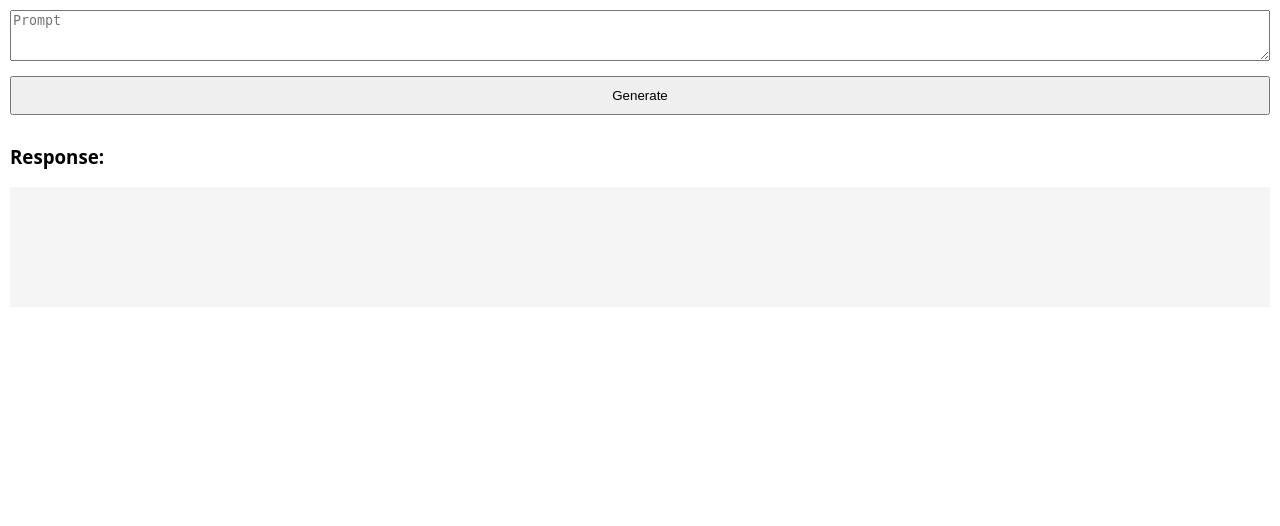
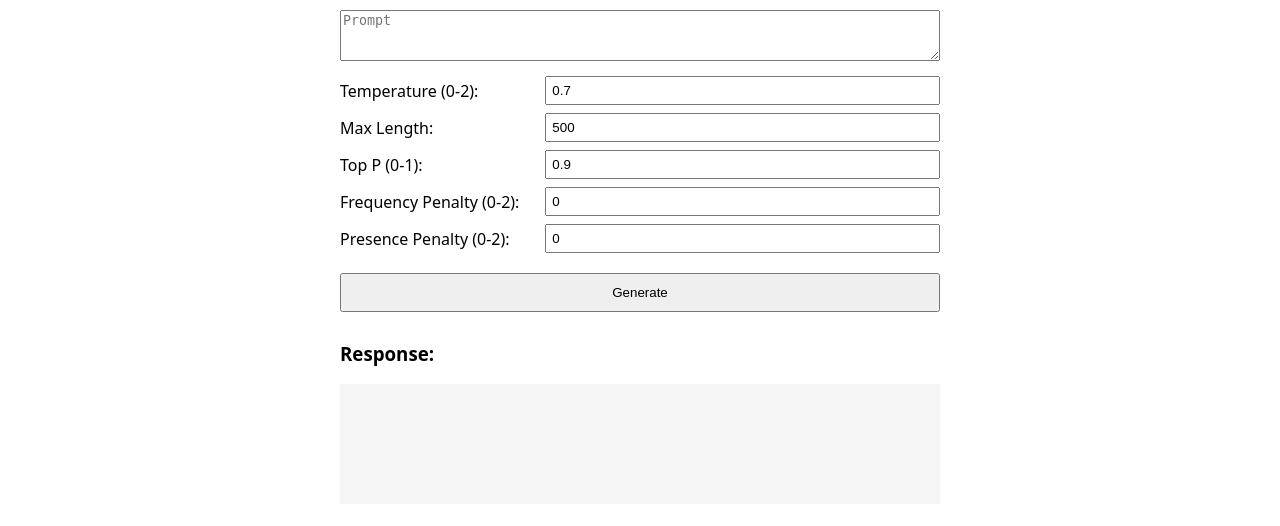
Before and after one commit to constantinbender51-cmyk/deepseek-base, a Flask app: page / in a window 1280 px wide. Shown: the top 526 px of the page. Run offline with Flask 3, Linux system fonts and the light colour scheme.

Commit message:
Update index.html

```diff
--- a/templates/index.html
+++ b/templates/index.html
@@ -4,15 +4,35 @@
     <title>DeepSeek</title>
     <meta name="viewport" content="width=device-width, initial-scale=1">
     <style>
-        body { font-family: system-ui, sans-serif; margin: 0; padding: 10px; }
+        body { font-family: system-ui, sans-serif; margin: 0; padding: 10px; max-width: 600px; margin: 0 auto; }
         textarea { width: 100%; margin-bottom: 10px; box-sizing: border-box; }
         pre { white-space: pre-wrap; word-wrap: break-word; background: #f5f5f5; padding: 10px; min-height: 100px; }
-        button { width: 100%; padding: 10px; margin-bottom: 10px; }
+        button { width: 100%; padding: 10px; margin: 10px 0; }
+        .param-grid { display: grid; grid-template-columns: 1fr 2fr; gap: 8px; margin-bottom: 10px; align-items: center; }
+        input[type="number"] { width: 100%; padding: 5px; box-sizing: border-box; }
     </style>
 </head>
 <body>
     <form method="POST" action="/predict">
         <textarea name="prompt" rows="3" placeholder="Prompt">{{ prompt }}</textarea>
+
+        <div class="param-grid">
+            <label>Temperature (0-2):</label>
+            <input type="number" name="temperature" min="0" max="2" step="0.1" value="{{ temp or 0.7 }}">
+
+            <label>Max Length:</label>
+            <input type="number" name="max_length" min="1" max="2000" value="{{ max_len or 500 }}">
+
+            <label>Top P (0-1):</label>
+            <input type="number" name="top_p" min="0" max="1" step="0.05" value="{{ top_p or 0.9 }}">
+
+            <label>Frequency Penalty (0-2):</label>
+            <input type="number" name="frequency_penalty" min="0" max="2" step="0.1" value="{{ freq_pen or 0 }}">
+
+            <label>Presence Penalty (0-2):</label>
+            <input type="number" name="presence_penalty" min="0" max="2" step="0.1" value="{{ pres_pen or 0 }}">
+        </div>
+
         <button type="submit">Generate</button>
     </form>
 
```
